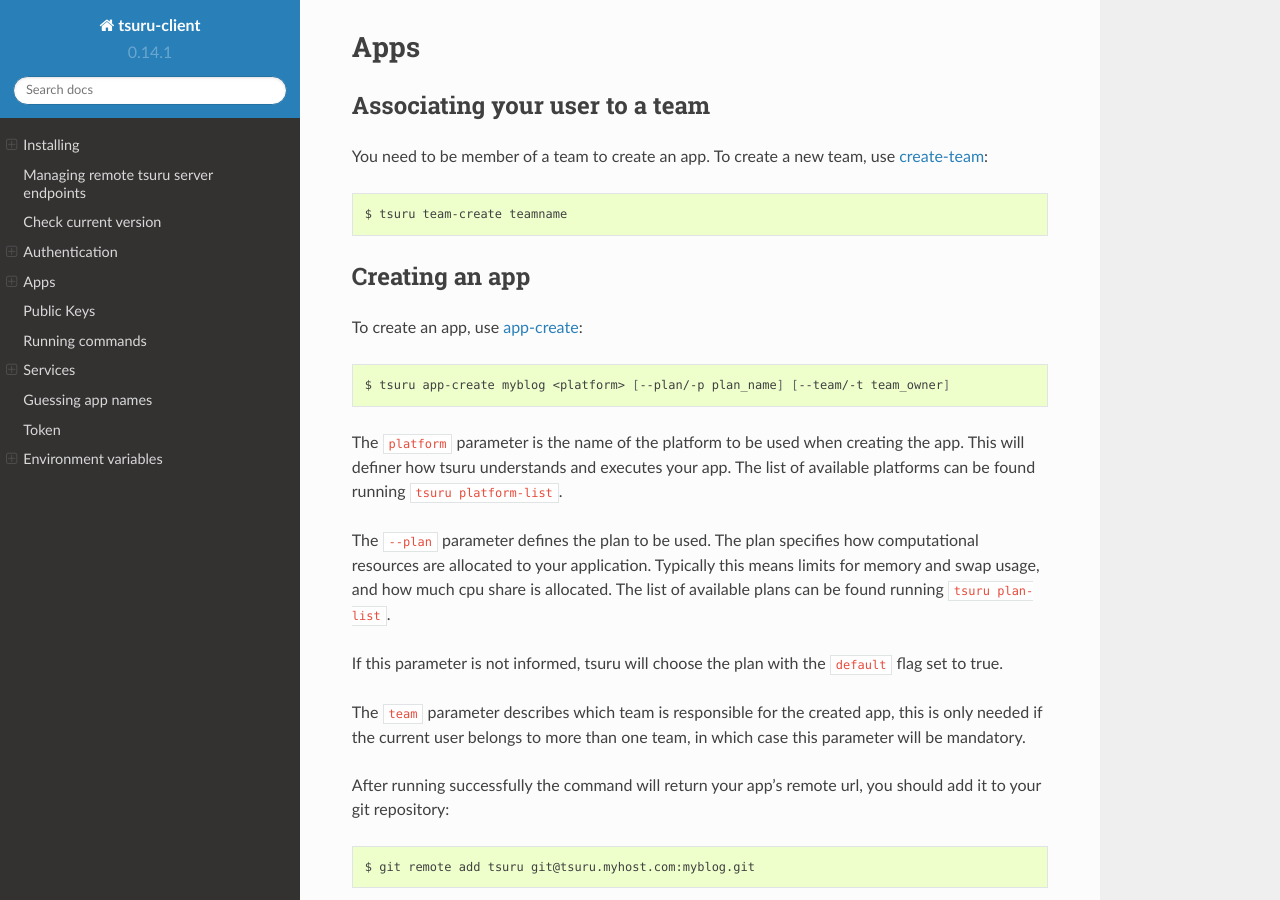
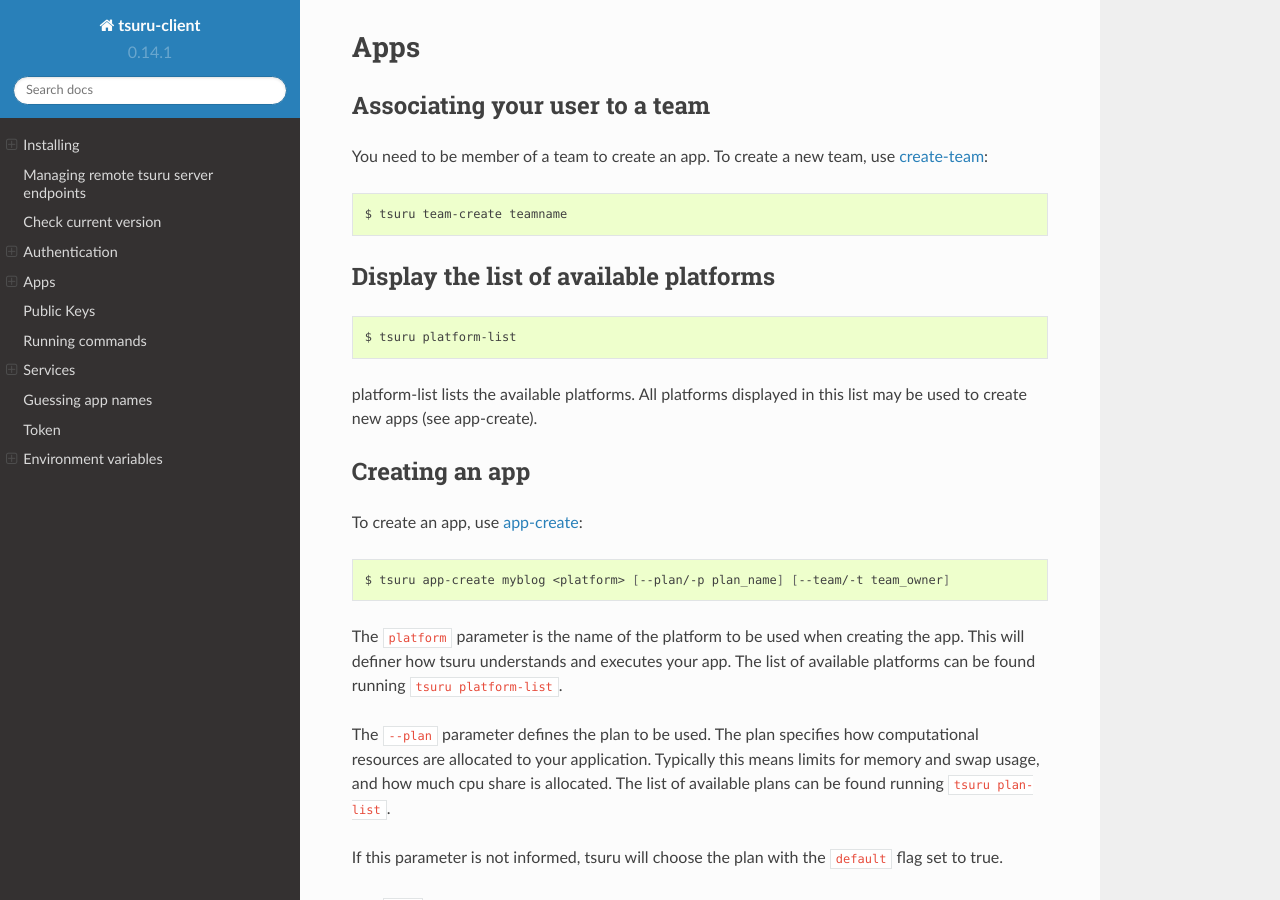
Before and after one commit to tsuru/tsuru-client, a Sphinx documentation site: the page built from docs/source/index.rst, in a window 1280 px wide and 900 px high, scrolled down 3195 px. Built offline with Sphinx 7.4.7 and the Read the Docs theme 2.0.0, drawn with Linux system fonts in a browser that asks for light colours.

Commit message:
docs: docs about platform list.

```diff
--- a/docs/source/index.rst
+++ b/docs/source/index.rst
@@ -203,6 +203,17 @@
 ::
 
     $ tsuru team-create teamname
+
+Display the list of available platforms
+---------------------------------------
+
+.. highlight:: bash
+
+::
+
+    $ tsuru platform-list
+
+platform-list lists the available platforms. All platforms displayed in this list may be used to create new apps (see app-create).
 
 Creating an app
 ---------------
```
